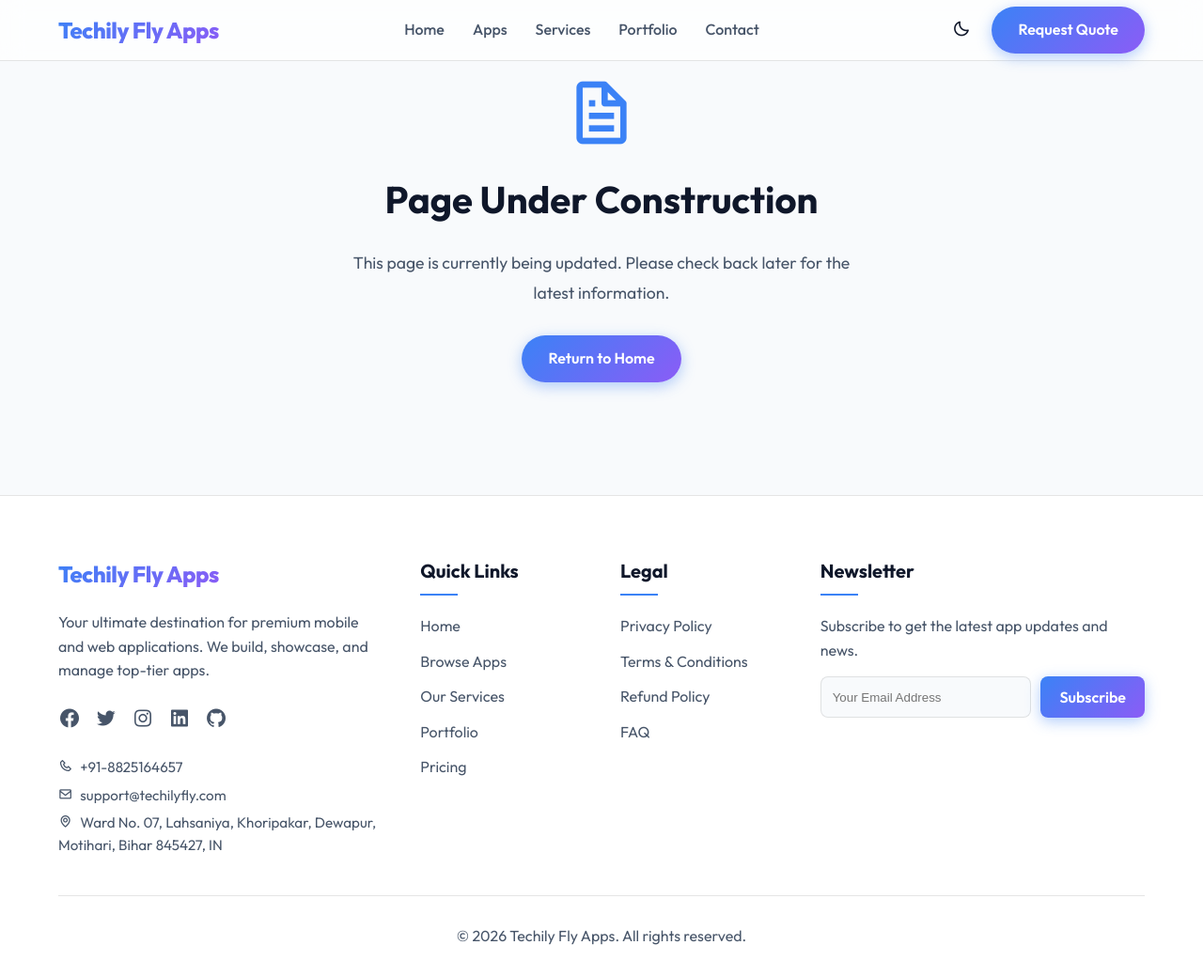
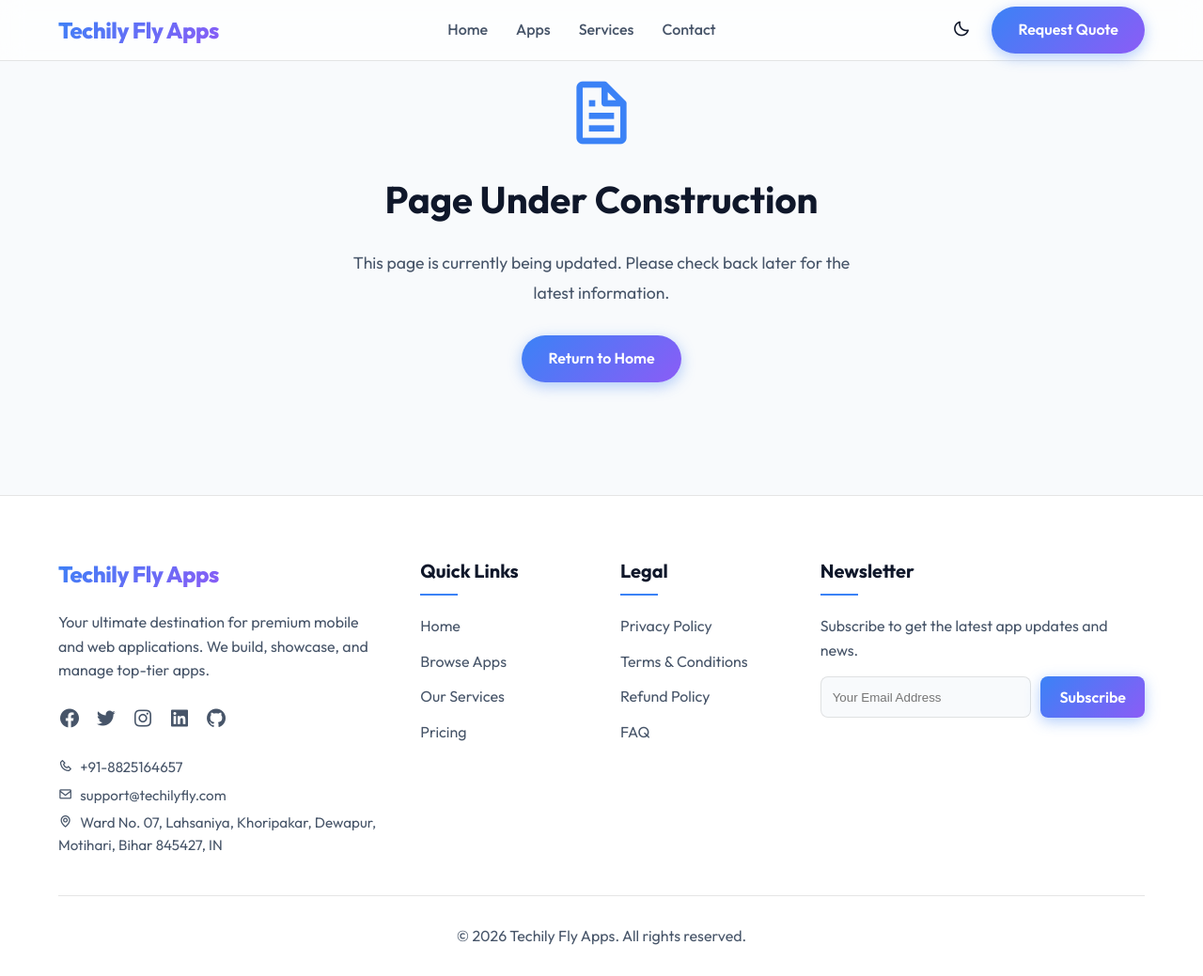
Before and after one commit to AbdurRahmanDotTop/TechilyFlyApps, a PHP site: page /page.php in a window 1280 px wide. Shown: the whole page at 94% size. Run offline with PHP 8.4, Linux system fonts and the light colour scheme; data comes from the database, SQL or seed files in the repository; some libraries are stand-ins or nearby versions.

Commit message:
Remove portfolio module and links completely

```diff
--- a/page.php
+++ b/page.php
@@ -14,7 +14,6 @@ $titles = [
     'terms-conditions' => 'Terms & Conditions',
     'refund-policy' => 'Refund Policy',
     'faq' => 'Frequently Asked Questions',
-    'portfolio' => 'Our Portfolio',
     'pricing' => 'Pricing Plans'
 ];
 
--- a/templates/footer.php
+++ b/templates/footer.php
@@ -48,7 +48,6 @@
                     <li><a href="<?= BASE_URL ?>index.php">Home</a></li>
                     <li><a href="<?= BASE_URL ?>modules/apps/index.php">Browse Apps</a></li>
                     <li><a href="<?= BASE_URL ?>services.php">Our Services</a></li>
-                    <li><a href="<?= BASE_URL ?>page.php/portfolio">Portfolio</a></li>
                     <li><a href="<?= BASE_URL ?>page.php/pricing">Pricing</a></li>
                 </ul>
             </div>
--- a/templates/header.php
+++ b/templates/header.php
@@ -32,7 +32,6 @@ $current_page = basename($_SERVER['PHP_SELF'], ".php");
             <a href="<?= BASE_URL ?>index.php" class="<?= $current_page == 'index' ? 'active' : '' ?>">Home</a>
             <a href="<?= BASE_URL ?>modules/apps/index.php" class="<?= $current_page == 'apps' || $current_page == 'details' ? 'active' : '' ?>">Apps</a>
             <a href="<?= BASE_URL ?>services.php" class="<?= $current_page == 'services' ? 'active' : '' ?>">Services</a>
-            <a href="<?= BASE_URL ?>page.php/portfolio" class="<?= $current_page == 'page' && ($_GET['slug'] ?? '') == 'portfolio' ? 'active' : '' ?>">Portfolio</a>
             <a href="<?= BASE_URL ?>contact.php" class="<?= $current_page == 'contact' ? 'active' : '' ?>">Contact</a>
         </nav>
 
```
